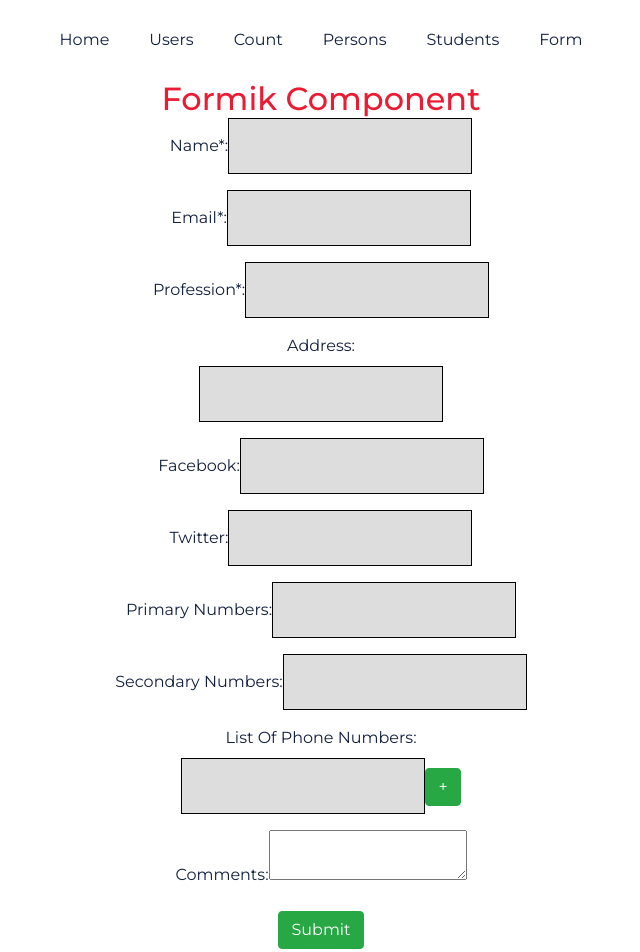
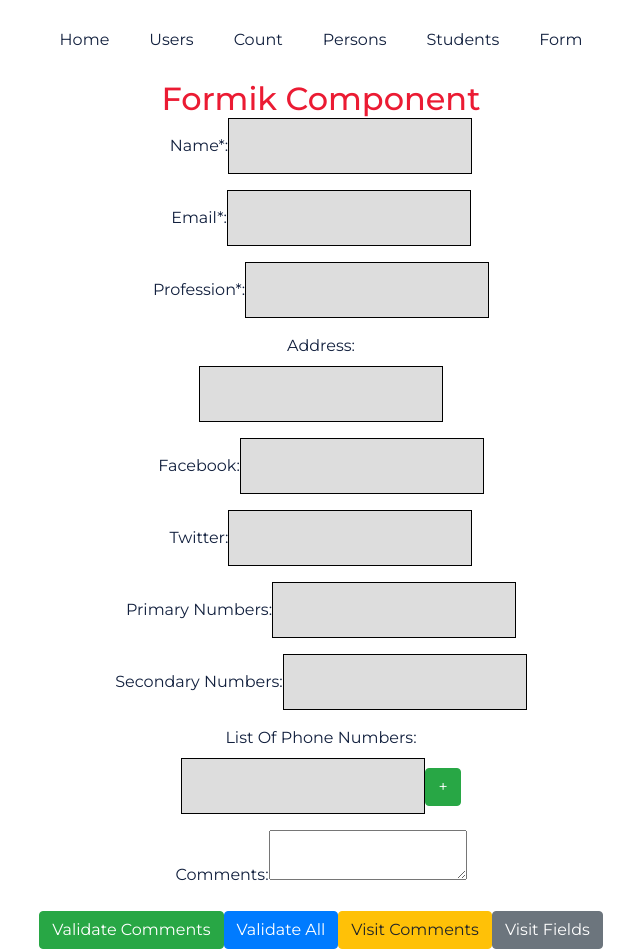
Before and after one commit to jakdev047/react-base-concept, a React (Create React App) app: page /formik-component in a window 1280 px wide. Shown: the top 952 px of the page, without its empty margins (319-959 px from the left). Built offline with nearby package versions, Linux system fonts and the light colour scheme.

Commit message:
different formik method

```diff
--- a/src/pages/FormikComponent.js
+++ b/src/pages/FormikComponent.js
@@ -50,6 +50,10 @@ const FormikComponent = () => {
                     validateOnChange={false}
                     validateOnBlur={false}
                 >
+                    {
+                        formik => {
+                            console.log(formik);
+                            return (
                                 <Form>
                                     <div className="form-group">
                                         <label htmlFor="name">Name*: </label>
@@ -139,10 +143,33 @@ const FormikComponent = () => {
                                         <Field as="textarea" id="comments" name="comments" validate={validateComments} />
                                         <ErrorMessage name="comments" component={TextError}/>
                                     </div>
+                                    <div className="form-group row justify-content-center">
+                                        <button type="button" className="btn btn-success" onClick={()=>formik.validateField('comments')}>
+                                            Validate Comments
+                                        </button>
+                                        <button type="button" className="btn btn-primary" onClick={()=>formik.validateForm()}>
+                                            Validate All
+                                        </button>
+                                        <button type="button" className="btn btn-warning" onClick={()=>formik.setFieldTouched('comments')}>
+                                            Visit Comments
+                                        </button>
+                                        <button type="button" className="btn btn-secondary" onClick={()=>formik.setTouched({
+                                            name: true,
+                                            email:true,
+                                            profession:true,
+                                            comments:true
+                                        })}>
+                                            Visit Fields
+                                        </button>
+                                    </div>
                                     <div className="form-group">
                                         <button type="submit" className="btn btn-success">Submit</button>
                                     </div>
                                 </Form>
+                            )
+                        }
+                    }
+
                 </Formik>
             </div>
         </Fragment>
```
Lines whose indentation alone changed are shown as unchanged.
